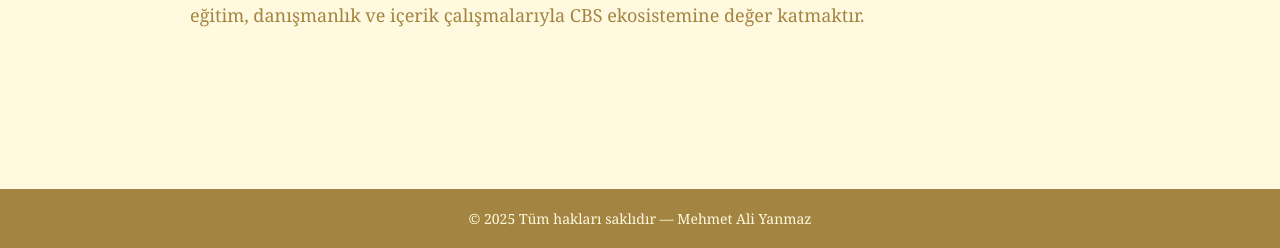
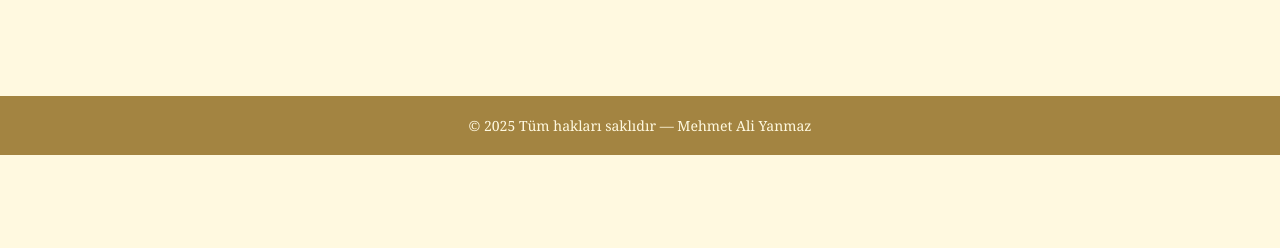
Before and after one commit to georehber/georehber.github.io, a plain HTML site: page index.html in a window 1280 px wide. Shown: the part 554-802 px from the top of the page. Drawn offline with Linux system fonts and the light colour scheme.

Commit message:
Update styles.css

```diff
--- a/styles.css
+++ b/styles.css
@@ -1,13 +1,5 @@
-/* SAYFA YAPISI (sticky footer için) */
-html, body {
-  height: 100%;
+body {
   margin: 0;
-}
-
-/* BODY - senin orijinal stillerin korunuyor */
-body {
-  display: flex;
-  flex-direction: column;
   font-family: "Georgia", serif;
   background: #fff9e0;
   color: #a38441;
@@ -65,12 +57,12 @@ header nav a:hover {
   line-height: 1.5;
 }
 
-/* FOOTER - sticky footer */
+/* FOOTER */
 footer {
   text-align: center;
   padding: 20px;
   background: #a38441;
   color: #fff9e0;
   font-size: 14px;
-  margin-top: auto; /* sayfa sonuna yapıştırır */
+  margin-top: 100px;
 }
```
